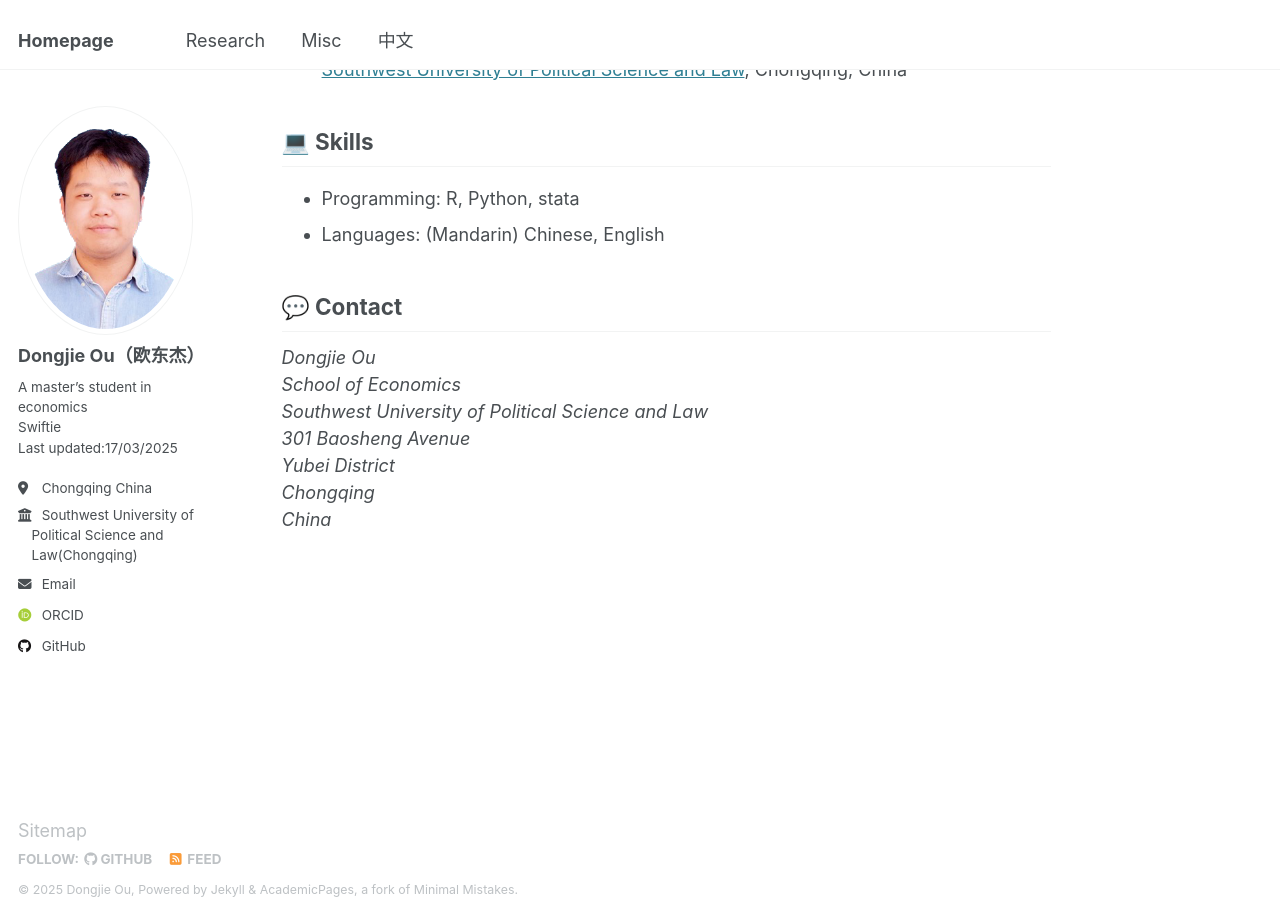
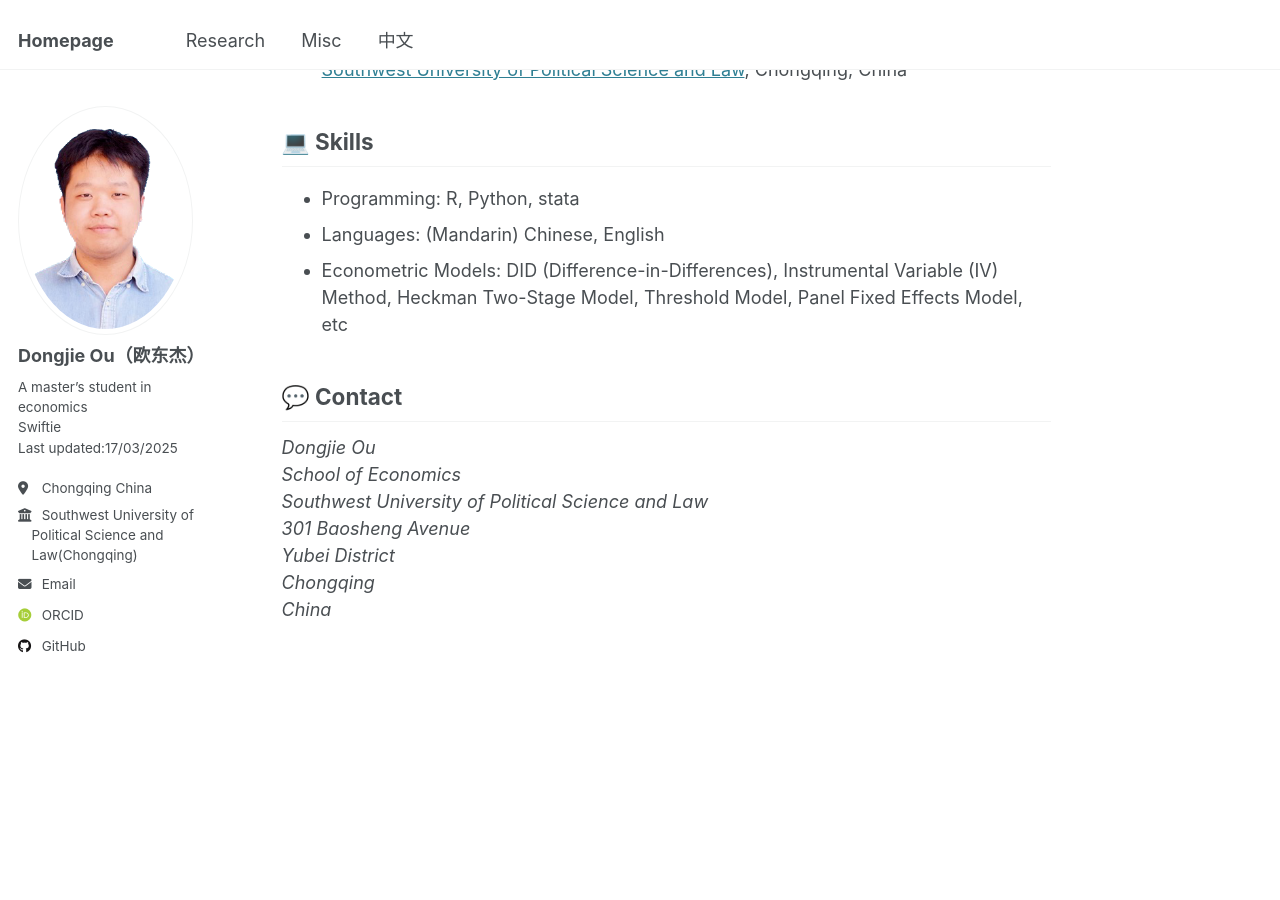
Before and after one commit to oudongjie2001/oudongjie2001.github.io, a Jekyll site: the page built from _pages/about.md, in a window 1280 px wide and 900 px high, scrolled down 2721 px. Built offline with Jekyll 4.4.1, drawn with Linux system fonts in a browser that asks for light colours; some web fonts are replaced.

Commit message:
Update about.md

```diff
--- a/_pages/about.md
+++ b/_pages/about.md
@@ -52,6 +52,7 @@ I am an optimistic idealist. Outside of my academic life, I enjoy music, hiking
 ## 💻 Skills
 - Programming: R, Python, stata
 - Languages: (Mandarin) Chinese, English
+- Econometric Models: DID (Difference-in-Differences), Instrumental Variable (IV) Method, Heckman Two-Stage Model, Threshold Model, Panel Fixed Effects Model, etc
 
 ## 💬 Contact
 *Dongjie Ou* <br>
```
